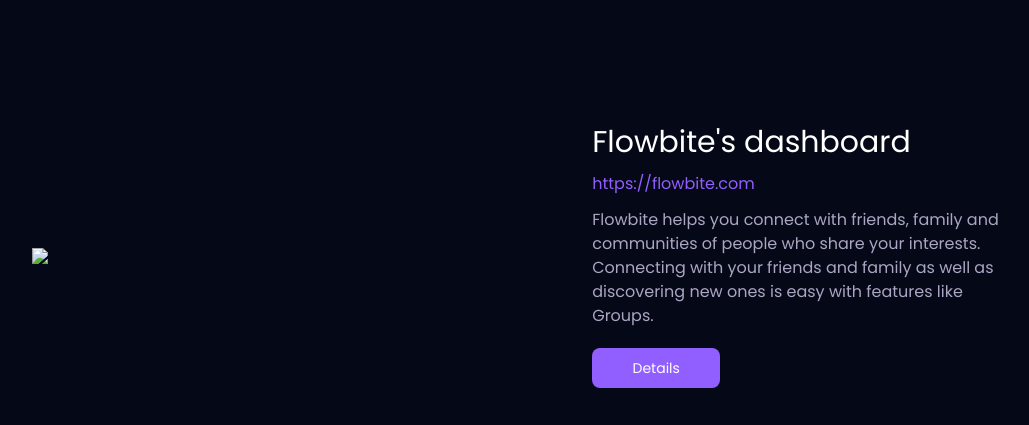
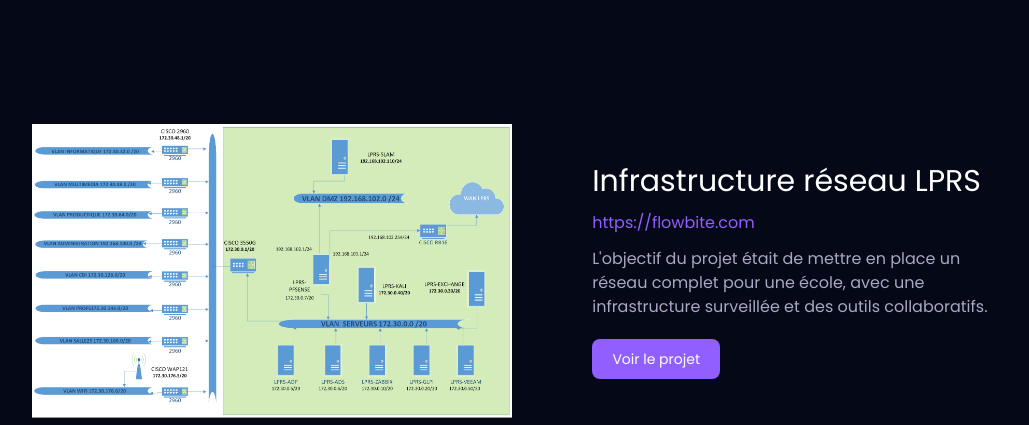
Before and after one commit to flavio954/Portfolio, a plain HTML site: page index.html in a window 1280 px wide. Shown: the part 4080-4505 px from the top of the page, without its empty margins (123-1152 px from the left). Drawn offline with nearby package versions, Linux system fonts and the light colour scheme.

Commit message:
Update index.html

```diff
--- a/index.html
+++ b/index.html
@@ -274,13 +274,13 @@
     <div class="flex flex-col justify-center items-center">
         <div class="flex flex-row h-auto mb-10 items-center justify-center reveal">
             <div class="w-[30rem]">
-                <img class="w-full" src="img/flowbite-dashboard-dark.jpg">
+                <img class="w-full" src="img/infra.png">
             </div>
             <div class="w-2/5 ml-20">
-                <h3 class="text-white text-3xl mb-3">Flowbite's dashboard</h3>
+                <h3 class="text-white text-3xl mb-3">Infrastructure réseau LPRS</h3>
                 <a class="text-custom1" href="google.com">https://flowbite.com</a>
-                <p class="text-custom3 mt-3">Flowbite helps you connect with friends, family and communities of people who share your interests. Connecting with your friends and family as well as discovering new ones is easy with features like Groups.</p>
-                <a data-modal-target="project-modal" data-modal-toggle="project-modal" class="w-32 mt-5 block text-white bg-custom1 focus:ring-4 focus:outline-none focus:ring-blue-300 font-medium rounded-lg text-sm px-5 py-2.5 text-center">Details</a>
+                <p class="text-custom3 mt-3">L'objectif du projet était de mettre en place un réseau complet pour une école, avec une infrastructure surveillée et des outils collaboratifs.</p>
+                <a data-modal-target="project-modal" data-modal-toggle="project-modal" class="w-32 mt-5 block text-white bg-custom1 focus:ring-4 focus:outline-none focus:ring-blue-300 font-medium rounded-lg text-sm px-5 py-2.5 text-center">Voir le projet</a>
             </div>
         </div>
         <div class="flex flex-row-reverse h-auto mb-10 items-center justify-center reveal">
```
